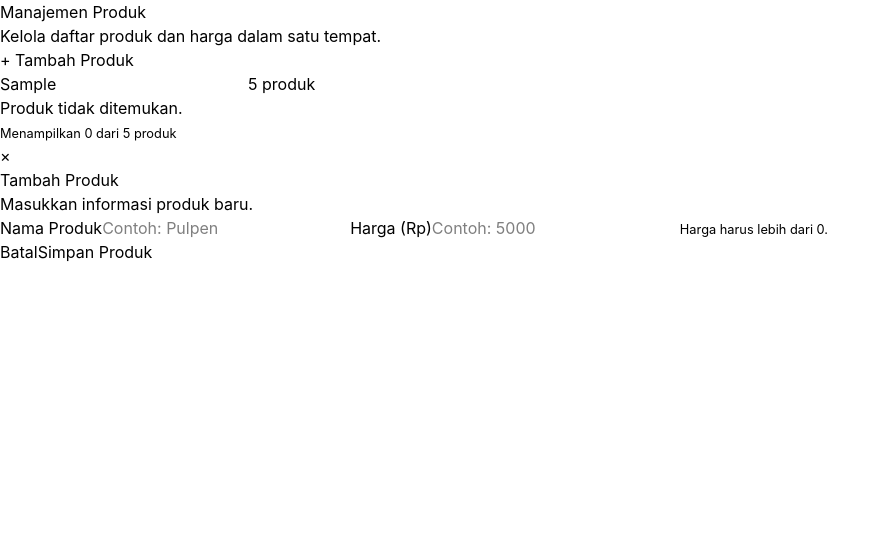
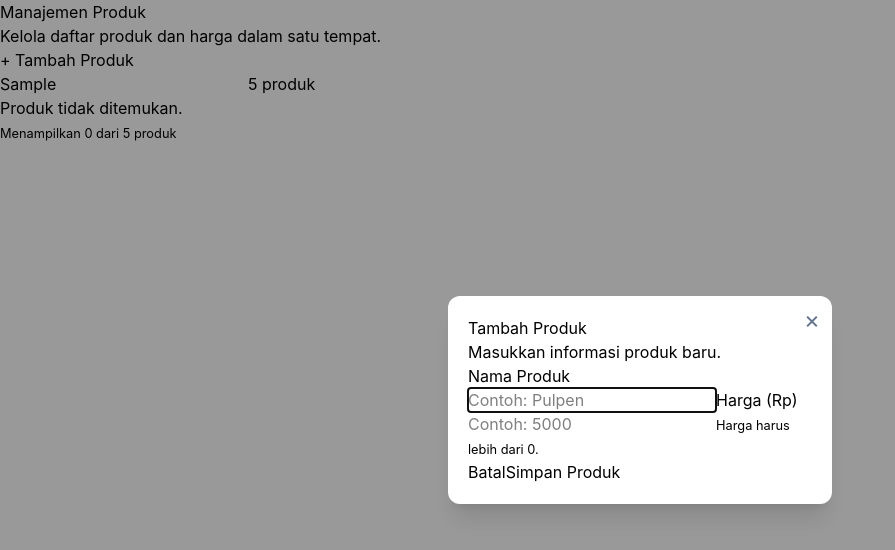
Before and after one commit to meyrosa/tugas3react_week11, a React (Vite) app: page / in a window 1280 px wide. Both pictures are taken after typing "Sample" into the empty fields and a click on the button "+ Tambah Produk". Shown: the top 550 px of the page, without its empty margins (0-895 px from the left). Built offline with nearby package versions, Linux system fonts and the light colour scheme.

Commit message:
nambah komponen modal

```diff
--- a/src/components/Modal.jsx
+++ b/src/components/Modal.jsx
@@ -1,8 +1,64 @@
+import { useEffect, useRef } from "react";
+
 export default function Modal({ onClose, children }) {
+  const boxRef = useRef(null);
+  const closeRef = useRef(onClose);
+
+  useEffect(() => {
+    closeRef.current = onClose;
+  });
+
+  useEffect(() => {
+    const box = boxRef.current;
+    const previous = document.activeElement;
+    const focusables = () =>
+      box.querySelectorAll("button, input, a[href], [tabindex]:not([tabindex='-1'])");
+
+    (box.querySelector("input") || focusables()[0])?.focus();
+
+    const onKeyDown = (e) => {
+      if (e.key === "Escape") closeRef.current();
+      if (e.key === "Tab") {
+        const items = focusables();
+        if (!items.length) return;
+        const first = items[0];
+        const last = items[items.length - 1];
+        if (e.shiftKey && document.activeElement === first) {
+          e.preventDefault();
+          last.focus();
+        } else if (!e.shiftKey && document.activeElement === last) {
+          e.preventDefault();
+          first.focus();
+        }
+      }
+    };
+    document.addEventListener("keydown", onKeyDown);
+    return () => {
+      document.removeEventListener("keydown", onKeyDown);
+      previous?.focus?.();
+    };
+  }, []);
+
   return (
-    <div className="overlay" onClick={onClose}>
-      <div className="modal" onClick={(e) => e.stopPropagation()}>
-        <button className="close" onClick={onClose}>×</button>
+    <div
+      className="fixed inset-0 z-50 flex items-center justify-center bg-black/40 p-4"
+      onClick={onClose}
+    >
+      <div
+        ref={boxRef}
+        role="dialog"
+        aria-modal="true"
+        aria-labelledby="modal-title"
+        className="relative w-full max-w-sm rounded-xl bg-white p-5 shadow-xl"
+        onClick={(e) => e.stopPropagation()}
+      >
+        <button
+          aria-label="Tutup"
+          onClick={onClose}
+          className="absolute right-3 top-2 cursor-pointer rounded text-2xl text-slate-500 hover:text-slate-800 focus:outline-none focus-visible:ring-2 focus-visible:ring-blue-500"
+        >
+          ×
+        </button>
         {children}
       </div>
     </div>
```
